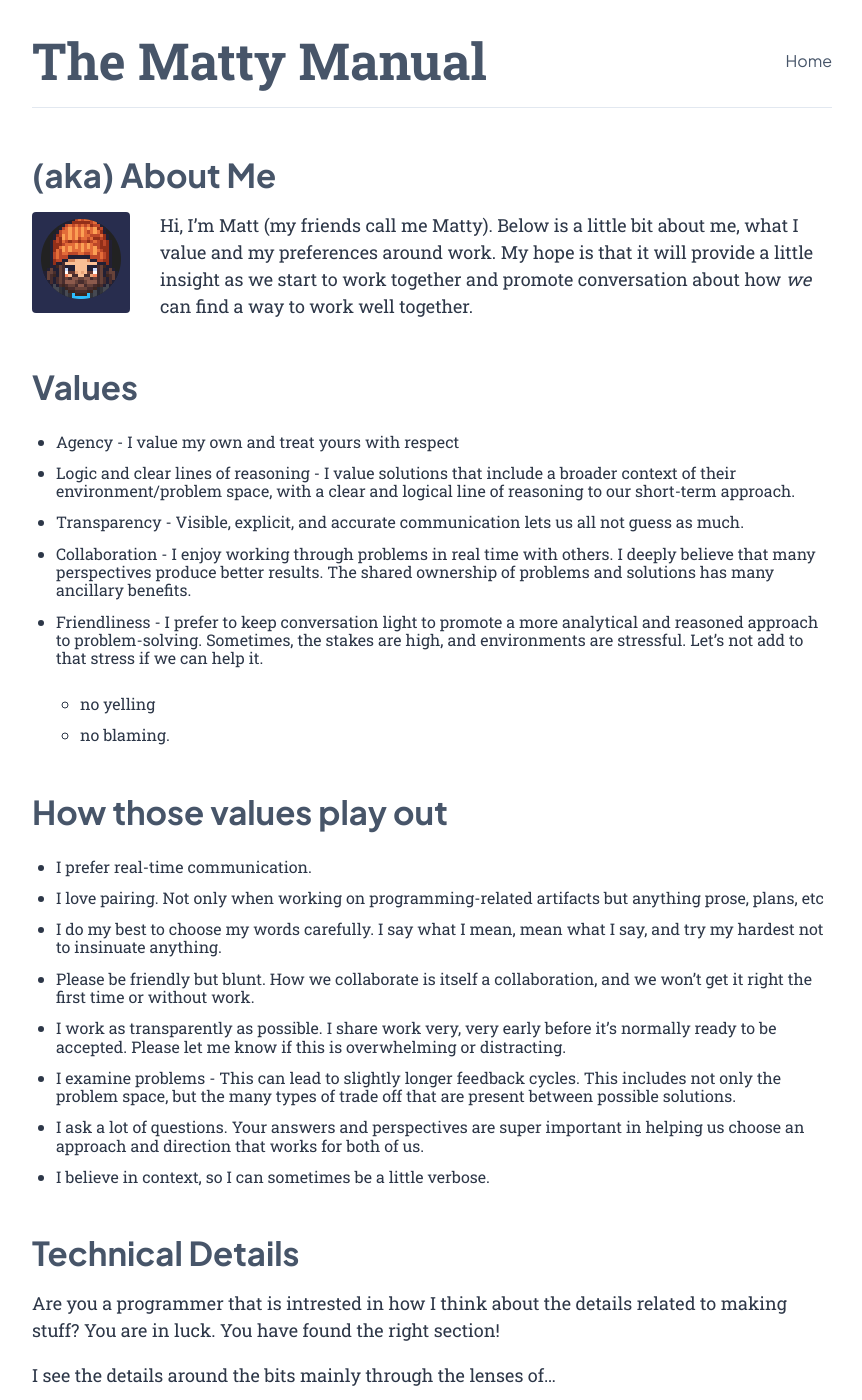
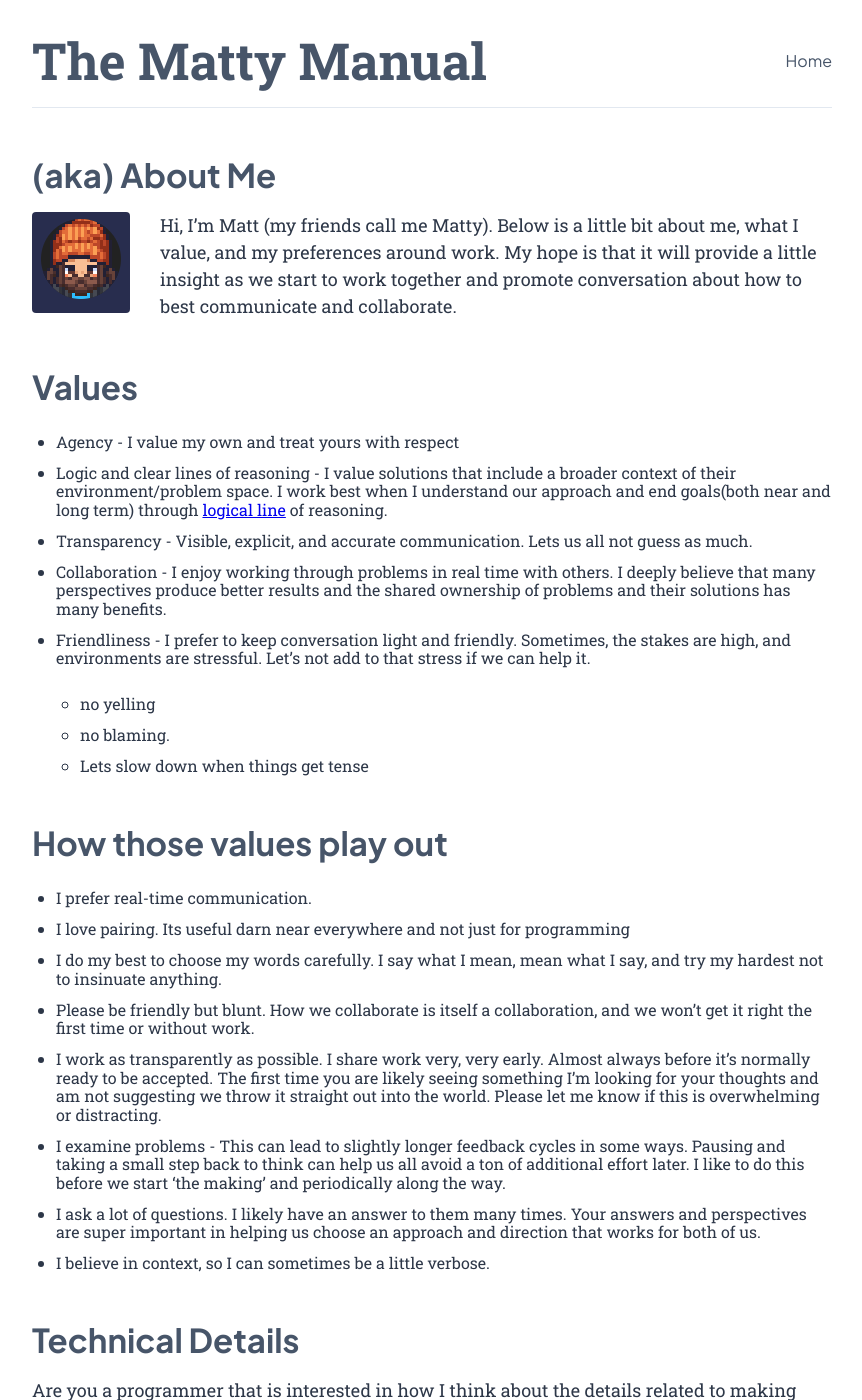
Before and after one commit to MattyO/mattyo.github.io, a Jekyll site: the page built from the-matty-manual.md, in a window 1280 px wide and 1400 px high. Shown: the whole window, without its empty margins (208-1070 px from the left). Built offline with Jekyll 4.4.1, drawn with Linux system fonts in a browser that asks for light colours; nearby versions of some CDN libraries; some of the changed text lies outside the part shown.

Commit message:
grammer and contents updates

```diff
--- a/the-matty-manual.md
+++ b/the-matty-manual.md
@@ -7,42 +7,48 @@ draft: 'true'
 ## (aka) About Me
 
 <img src="{{"assets/images/matty-avatar.png" | relative_url}}" alt="Avator" class="left">
-Hi, I'm Matt (my friends call me Matty).  Below is a little bit about me, what I value and my preferences around work.  My hope is that it will provide a little insight as we start to work together and promote conversation about how *we* can find a way to work well together.
+Hi, I'm Matt (my friends call me Matty).  Below is a little bit about me, what I value, and my preferences around work.  My hope is that it will provide a little insight as we start to work together and promote conversation about how to best communicate and collaborate.
 
 ## Values
 
 - Agency - I value my own and treat yours with respect
-- Logic and clear lines of reasoning - I value solutions that include a broader context of their environment/problem space, with a clear and logical line of reasoning to our short-term approach.
-- Transparency - Visible, explicit, and accurate communication lets us all not guess as much.
-- Collaboration - I enjoy working through problems in real time with others. I deeply believe that many perspectives produce better results. The shared ownership of problems and solutions has many ancillary benefits.
-- Friendliness - I prefer to keep conversation light to promote a more analytical and reasoned approach to problem-solving. Sometimes, the stakes are high, and environments are stressful. Let's not add to that stress if we can help it.
+- Logic and clear lines of reasoning - I value solutions that include a broader context of their environment/problem space.  I work best when I understand our approach and end goals(both near and long term) through [logical line](https://en.wikipedia.org/wiki/Logical_reasoning) of reasoning.
+- Transparency - Visible, explicit, and accurate communication. Lets us all not guess as much.
+- Collaboration - I enjoy working through problems in real time with others. I deeply believe that many perspectives produce better results and the shared ownership of problems and their solutions has many benefits.
+- Friendliness - I prefer to keep conversation light and friendly. Sometimes, the stakes are high, and environments are stressful. Let's not add to that stress if we can help it.
   - no yelling
   - no blaming.
+  - Lets slow down when things get tense
 
 ## How those values play out
 
 - I prefer real-time communication.
-- I love pairing. Not only when working on programming-related artifacts but anything prose, plans, etc
+- I love pairing. Its useful darn near everywhere and not just for programming
 - I do my best to choose my words carefully. I say what I mean, mean what I say, and try my hardest not to insinuate anything.
 - Please be friendly but blunt. How we collaborate is itself a collaboration, and we won't get it right the first time or without work.
-- I work as transparently as possible. I share work very, very early before it's normally ready to be accepted. Please let me know if this is overwhelming or distracting.
-- I examine problems - This can lead to slightly longer feedback cycles. This includes not only the problem space, but the many types of trade off that are present between possible solutions.
-- I ask a lot of questions. Your answers and perspectives are super important in helping us choose an approach and direction that works for both of us.
+- I work as transparently as possible. I share work very, very early. Almost always before it's normally ready to be accepted. The first time you are likely seeing something I'm looking for your thoughts and am not suggesting we throw it straight out into the world. Please let me know if this is overwhelming or distracting.
+- I examine problems - This can lead to slightly longer feedback cycles in some ways. Pausing and taking a small step back to think can help us all avoid a ton of additional effort later. I like to do this before we start 'the making' and periodically along the way.
+- I ask a lot of questions.  I likely have an answer to them many times. Your answers and perspectives are super important in helping us choose an approach and direction that works for both of us.
 - I believe in context, so I can sometimes be a little verbose.
 
 ## Technical Details
 
-Are you a programmer that is intrested in how I think about the details related to making stuff? You are in luck. You have found the right section!
+Are you a programmer that is interested in how I think about the details related to making stuff? You are in luck. You have found the right section! Here are some ideas and reference
 
 I see the details around the bits mainly through the lenses of...
-* The 4 simple rules of design.
-* Many More Much Smaller Steps
+* [The 4 simple rules of design](https://blog.jbrains.ca/permalink/the-four-elements-of-simple-design).
+* [Many More Much Smaller Steps](https://www.geepawhill.org/2021/09/29/many-more-much-smaller-steps-first-sketch/)
 * Starting with the simplest thing that works.
 
 I see the process of making stuff through the lenses of
 * Delivering smaller amounts of value sooner and more regularly
-* Sustainable pace.
-* Ensuring the system is one that regularly learns from itself **and remembers** .
+
+* [Sustainable pace](https://ronjeffries.com/xprog/articles/jatsustainablepace/)
+
+  >  The XP Practice “Sustainable Pace” suggests that the team should work at a pace which produces a steady flow of results, su;stained indefinitely
+
+* Ensuring the system(in our case the collection of people and interactions of which produce the thing we are making) is one that regularly learns from itself **and remembers** .
+
 * Small 'p' plans.  Something quick, small, and easily adapts the inevitable changes through out a project. But a plan non-the-less.
 
 
```
